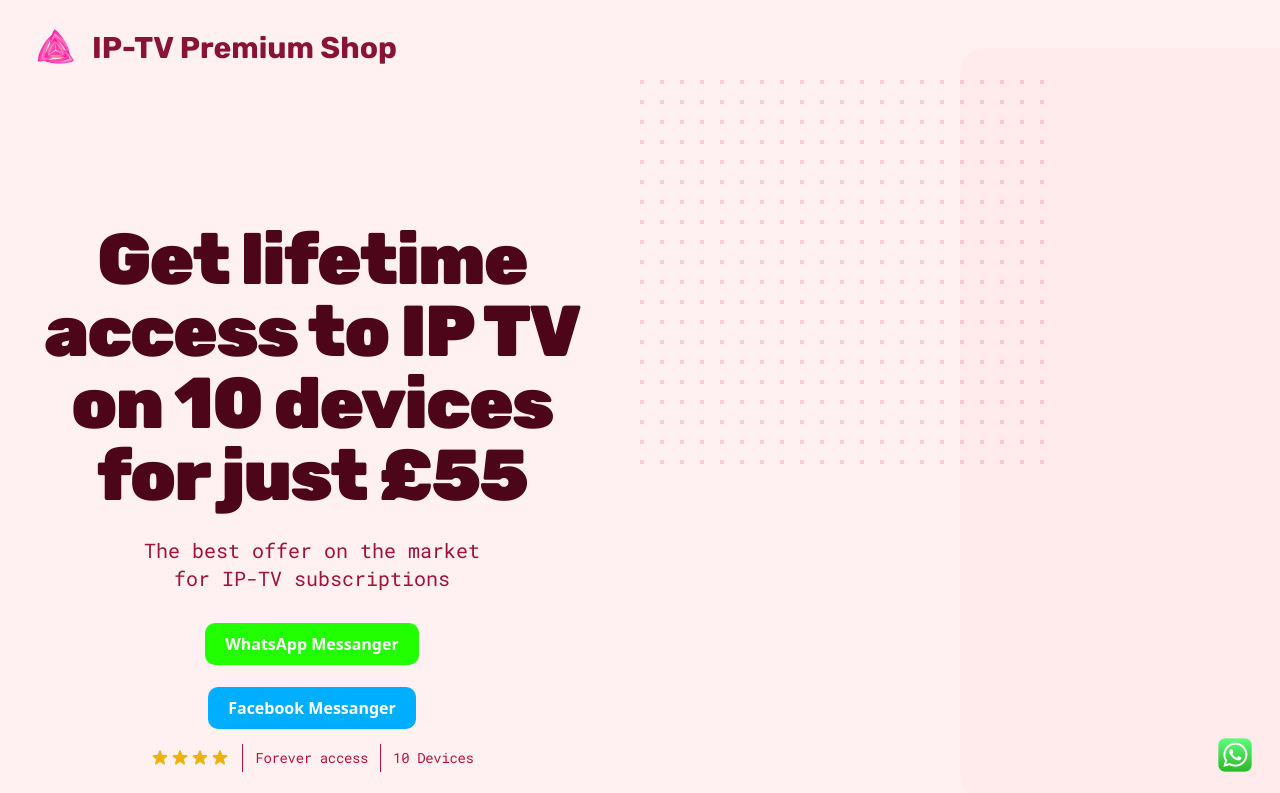
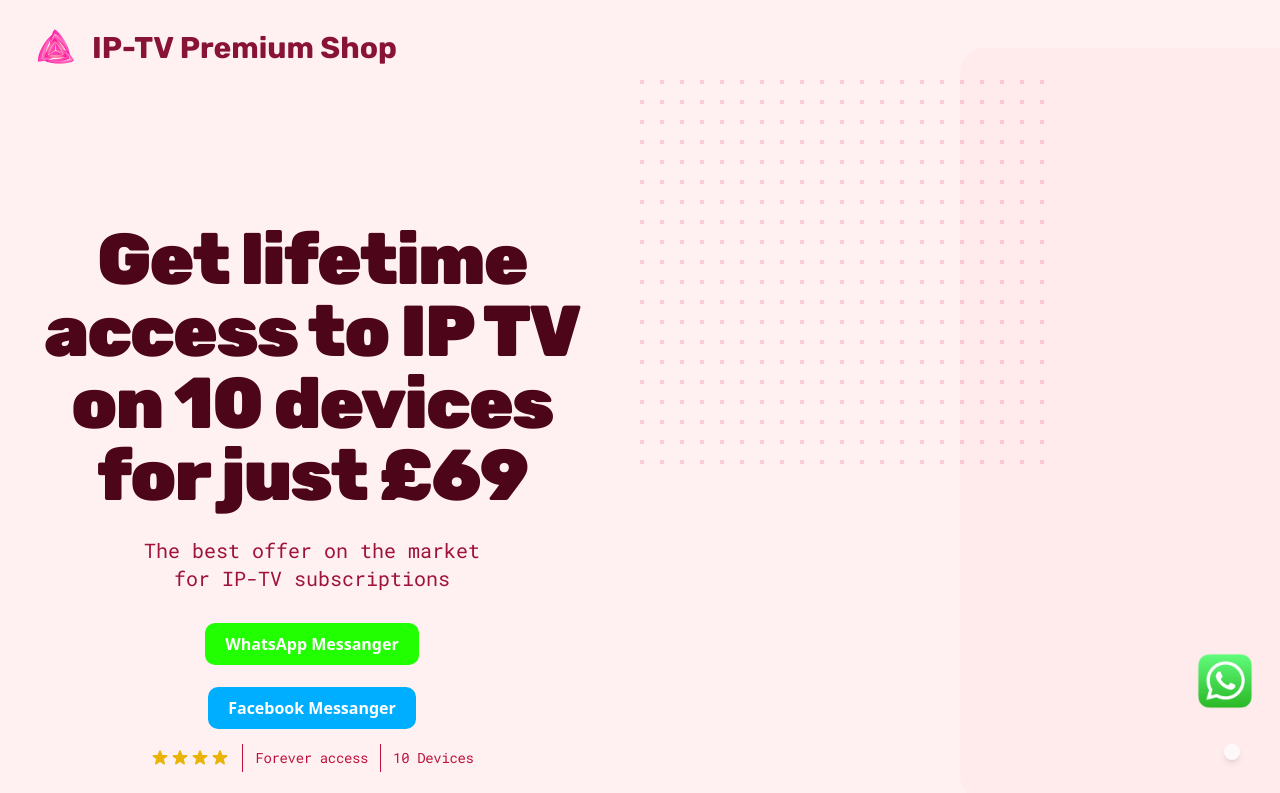
Before and after one commit to TVsupply/UK-IP-TV, a plain HTML site: page index.html in a window 1280 px wide. Shown: the top 793 px of the page. Drawn offline with Linux system fonts and the light colour scheme.

Commit message:
Update index.html

```diff
--- a/index.html
+++ b/index.html
@@ -78,13 +78,12 @@
   100% { transform: translateX(2px); } /* Move right */
 }
 
-.whatsapp-button {
+     .whatsapp-button {
   position: fixed;
-  bottom: 20px;
-  right: 20px;
+  bottom: 79px;
+  right: 15px;
   z-index: 9999;
 }
-
 
 
 /* Apply animation to button */
@@ -95,17 +94,17 @@
     <meta name="viewport" content="width=device-width, initial-scale=1.0">
     <link rel="sitemap" href="iptv-abonnements-kt7wk/sitemap.xml">
     <link rel="icon" href="mixo-sites/images/file-c5529747-ecef-489a-be00-2ff6e421f6f1.png">
-    <meta name="description" content="Get lifetime access to IP TV on 10 devices for just £55. The best offer on the market for IP-TV subscriptions">
+    <meta name="description" content="Get lifetime access to IP TV on 10 devices for just £69. The best offer on the market for IP-TV subscriptions">
     <meta property="og:url" content="iptv-abonnements-kt7wk.html">
     <meta property="og:title" content="IP-TV Premium Shop - The Best Deal on the Market!">
     <meta property="og:site_name" content=" IP-TV Premium Shop">
     <meta property="og:type" content="website">
-    <meta property="og:description" content="Get lifetime access to IP TV on 10 devices for just £55. The best offer on the market for IP-TV subscriptions">
+    <meta property="og:description" content="Get lifetime access to IP TV on 10 devices for just £69. The best offer on the market for IP-TV subscriptions">
     <meta property="og:image" content="mixo-files/uploads/default-social-iptvAbonnements-1709077294380.png">
     <meta property="og:image:alt" content="IP-TV Premium Shop - The Best Deal on the Market!">
     <meta property="twitter:url" content="iptv-abonnements-kt7wk.html">
     <meta property="twitter:title" content="IP-TV Premium Shop - The Best Deal on the Market!">
-    <meta property="twitter:description" content="Get lifetime access to IP TV on 10 devices for just £55. The best offer on the market for IP-TV subscriptions">
+    <meta property="twitter:description" content="Get lifetime access to IP TV on 10 devices for just £69. The best offer on the market for IP-TV subscriptions">
     <meta property="twitter:card" content="summary_large_image">
     <meta property="twitter:image:src" content="mixo-files/uploads/default-social-iptvAbonnements-1709077294380.png">
     <meta property="generator" content="îles">
@@ -236,7 +235,7 @@
                   autoSaveSite: e,
                   navItemsAlignment: n,
                   removeBranding: !1,
-                  siteDescription: "Get lifetime access to IP TV on 10 devices for just £55. The best offer on the market for IP-TV subscriptions",
+                  siteDescription: "Get lifetime access to IP TV on 10 devices for just £69. The best offer on the market for IP-TV subscriptions",
                   siteFaviconUrl: "https://storage.googleapis.com/mixo-sites/images/file-c5529747-ecef-489a-be00-2ff6e421f6f1.png",
                   siteIcon: "https://storage.googleapis.com/mixo-files/logos/1701736247745-iptvAbonnements-l62o.svg",
                   siteLogoSize: a,
@@ -266,7 +265,7 @@
                       <!-- Title & Subtitle -->
                       <div class="mx-auto">
                         <h1 class="text-4xl font-black font-sans text-balance tracking-tight sm:text-6xl xl:text-7xl text-type-950 dark:text-white">
-                          <span>Get lifetime access to IP TV on 10 devices for just £55</span>
+                          <span>Get lifetime access to IP TV on 10 devices for just £69</span>
                         </h1>
                         <h2 class="prose prose-user mt-6 text-balance sm:text-xl font-serif mx-auto text-type-800 dark:text-slate-300" style="">
                           <span>The best offer on the market for IP-TV subscriptions</span>
@@ -606,7 +605,7 @@
   <!--End of Tawk.to Script-->
     </div>
     <a href="https://api.whatsapp.com/send/?phone=212778836330" target="_blank" class="whatsapp-button">
-      <img src="img/whatsapp_icon.png" alt="WhatsApp Icon" width="50" height="50">
+      <img src="img/whatsapp_icon.png" alt="WhatsApp Icon" width="80" height="80">
     </a>
   </body>
 </html>
```
